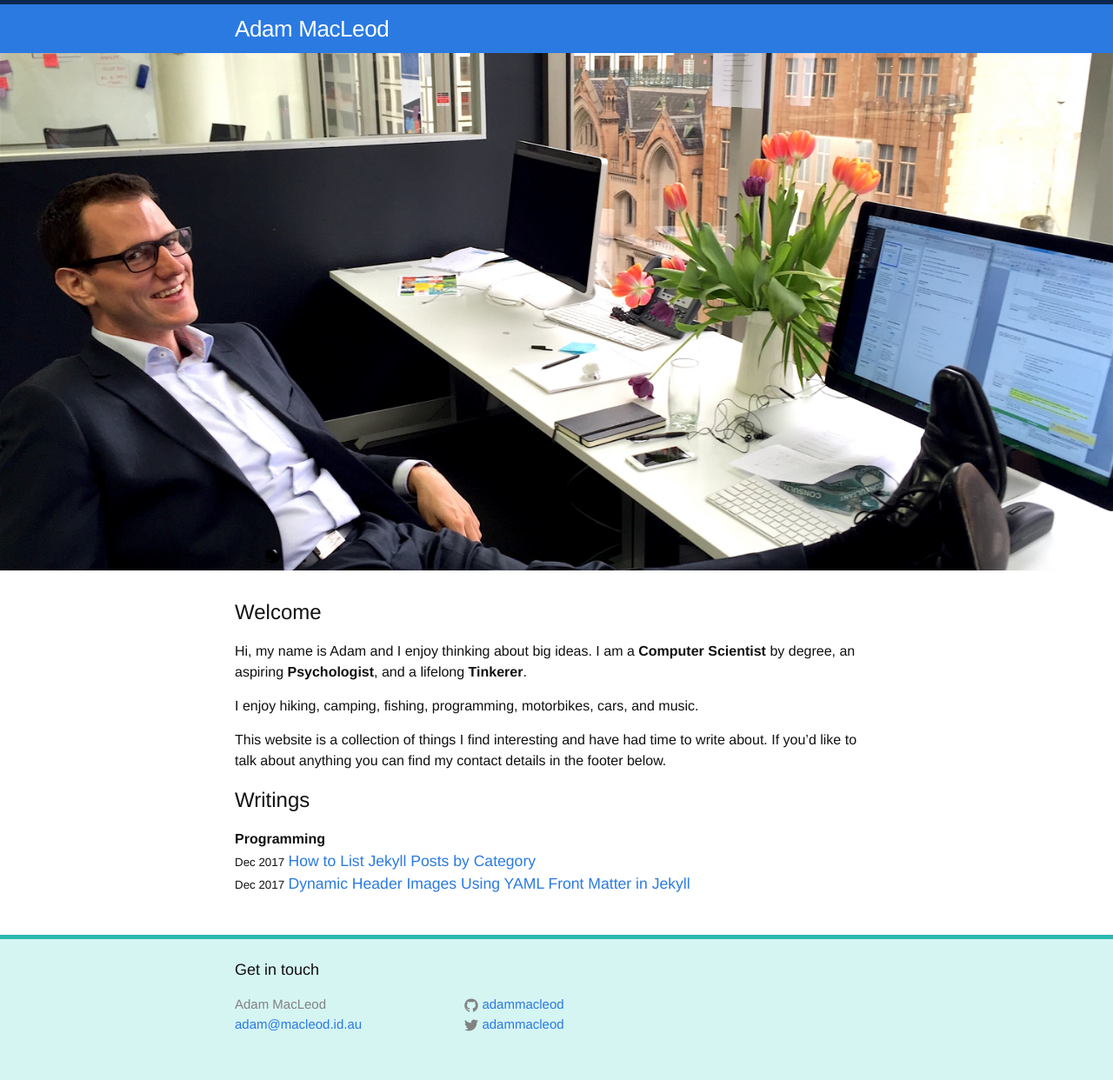
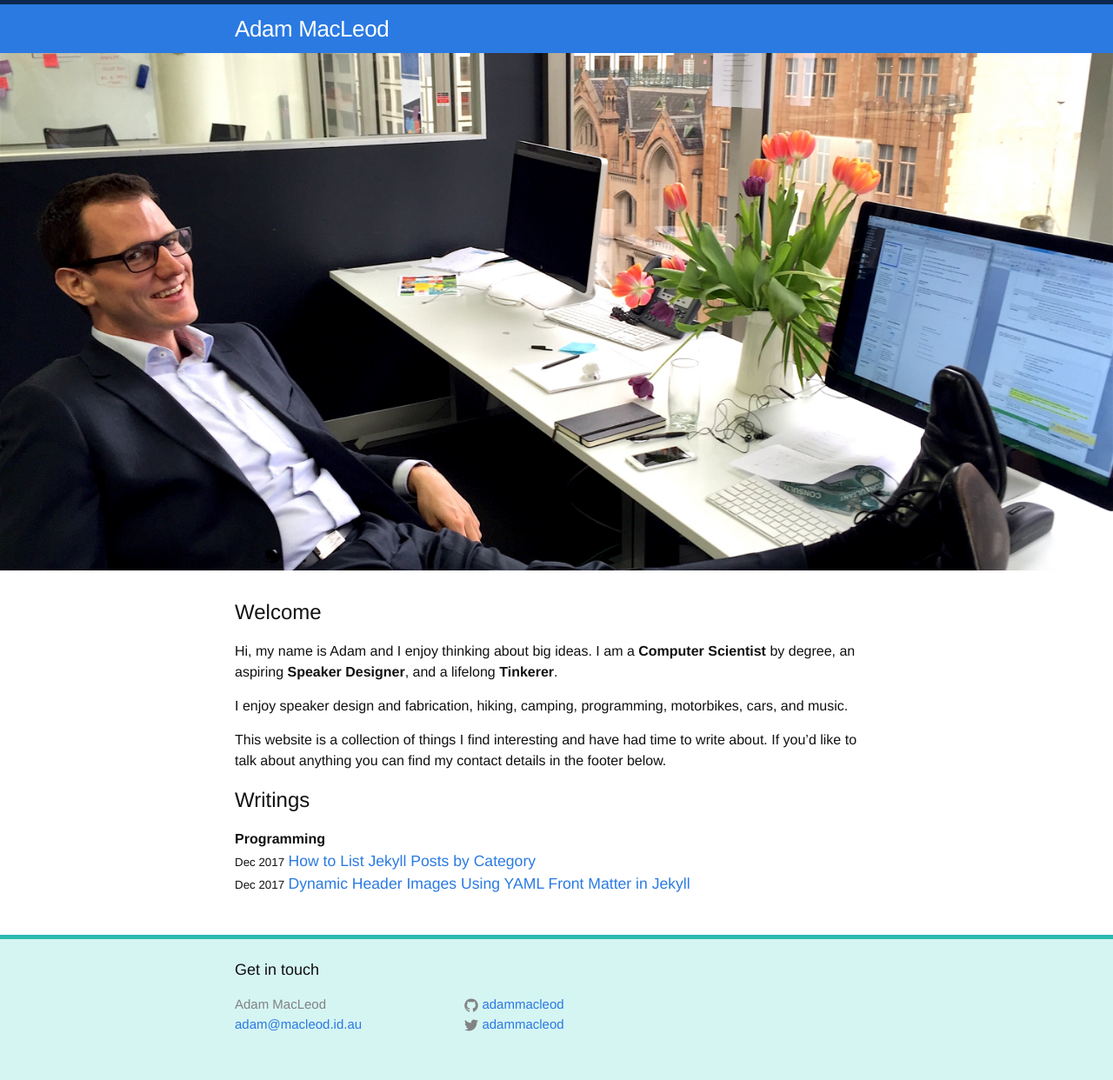
Before and after one commit to adammacleod/adammacleod.github.io, a Jekyll site: the page built from index.md, in a window 1280 px wide. Shown: the whole page at 87% size. Built offline with Jekyll 4.4.1, drawn with Linux system fonts in a browser that asks for light colours; our own code applies the rules of GitHub Pages for plain Markdown files.

Commit message:
Updated bio.

```diff
--- a/index.md
+++ b/index.md
@@ -7,9 +7,9 @@ layout: home
 
 ## Welcome
 
-Hi, my name is Adam and I enjoy thinking about big ideas. I am a <strong>Computer Scientist</strong> by degree, an aspiring <strong>Psychologist</strong>, and a lifelong <strong>Tinkerer</strong>.
+Hi, my name is Adam and I enjoy thinking about big ideas. I am a <strong>Computer Scientist</strong> by degree, an aspiring <strong>Speaker Designer</strong>, and a lifelong <strong>Tinkerer</strong>.
 
-I enjoy hiking, camping, fishing, programming, motorbikes, cars, and music.
+I enjoy speaker design and fabrication, hiking, camping, programming, motorbikes, cars, and music.
 
 This website is a collection of things I find interesting and have had time to write about. If you'd like to talk about anything you can find my contact details in the footer below.
 
```
